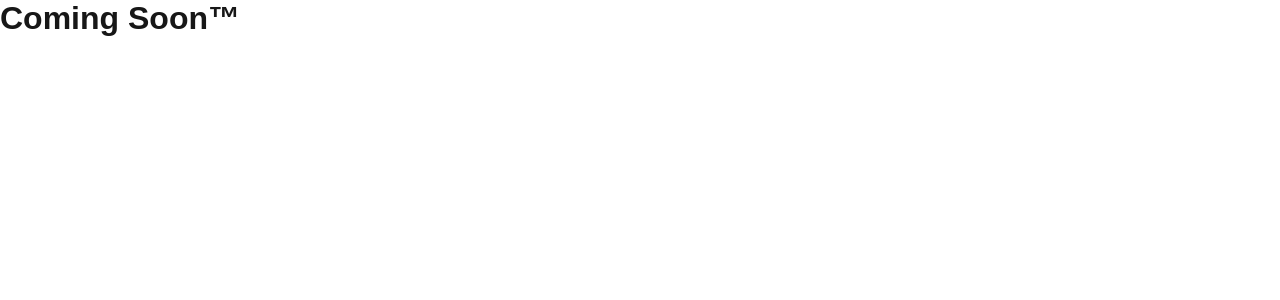
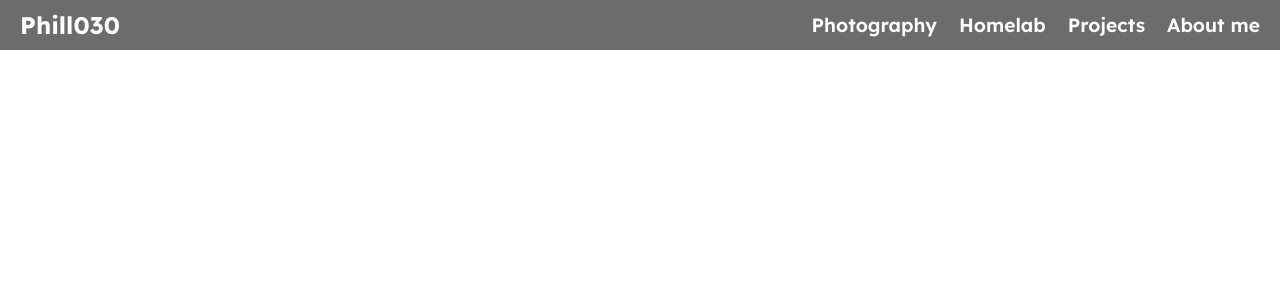
Before and after one commit to Phill030/website, a Next.js app: page /about in a window 1280 px wide. Shown: the top 300 px of the page. Built offline with nearby package versions, Linux system fonts and the light colour scheme.

Commit message:
feat: add basic about page

```diff
--- /dev/null
+++ b/src/app/about/page.module.scss
@@ -0,0 +1,20 @@
+.page {
+  display: grid;
+  grid-template-rows: 20px 1fr 20px;
+  align-items: center;
+  justify-items: center;
+  min-height: 100svh;
+  gap: 64px;
+
+  font-family: var(--font-lexend-deca);
+
+  main {
+    grid-row-start: 2;
+    height: 100%;
+    color: white;
+
+    .gridContainer {
+      display: grid;
+    }
+  }
+}
--- a/src/app/about/page.tsx
+++ b/src/app/about/page.tsx
@@ -1,3 +1,15 @@
+import Header from "@/components/Header/Header";
+import styles from "./page.module.scss";
+import Footer from "@/components/Footer/Footer";
+
 export default function Page() {
-  return <h1>Coming Soon™</h1>;
+  return (
+    <div className={styles.page}>
+      <Header />
+      <main>
+        <div className={styles.gridContainer}></div>
+      </main>
+      <Footer />
+    </div>
+  );
 }
```
